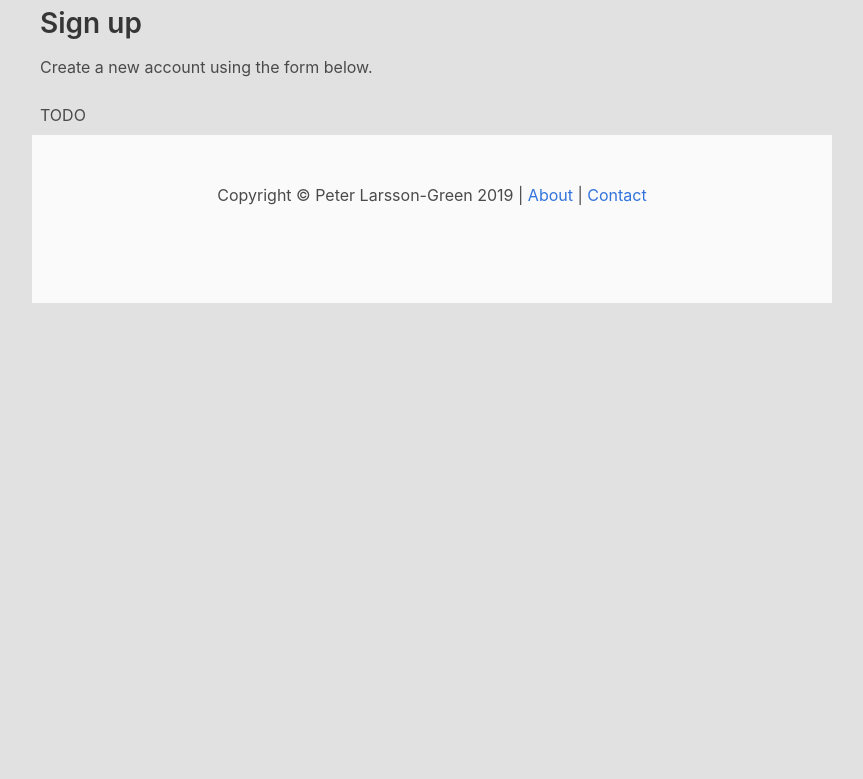
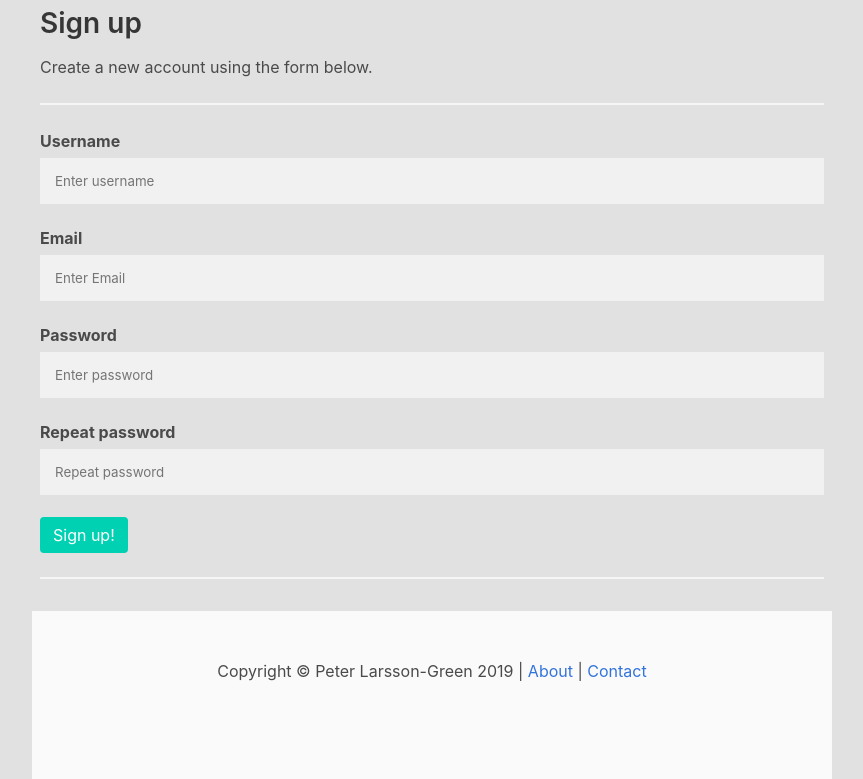
Before and after one commit to aleksandarj96/webappProject, a Node server app: page /accounts/sign-up in a window 1280 px wide. Shown: the part 124-903 px from the top of the page, without its empty margins (208-1071 px from the left). Before the commit the page ends 427 px from the top, so only its background shows below. Run offline with Node 20, Linux system fonts and the light colour scheme; some libraries are stand-ins or nearby versions.

Commit message:
Created forms for sign in and sign up

```diff
--- a/webapp/src/presentation-layer/views/accounts-sign-up.hbs
+++ b/webapp/src/presentation-layer/views/accounts-sign-up.hbs
@@ -1,10 +1,41 @@
+<style>
+
+input[type=text], input[type=password] {
+  width: 100%;
+  padding: 15px;
+  margin: 5px 0 22px 0;
+  display: inline-block;
+  border: none;
+  background: #f1f1f1;
+}
+
+</style>
+
 <div class="content">
+
 	<h2>Sign up</h2>
 	<p>Create a new account using the form below.</p>
+
 </div>
 
 <form action="">
 
-	TODO
+	<hr>
+
+	<label for="username"><b>Username</b></label>
+	<input type="text" placeholder="Enter username" name="username" required>
+
+	<label for="email"><b>Email</b></label>
+	<input type="text" placeholder="Enter Email" name="email" required>
+
+	<label for="password"><b>Password</b></label>
+	<input type="password" placeholder="Enter password" name="password" required>
+
+	<label for="repeat-password"><b>Repeat password</b></label>
+	<input type="password" placeholder="Repeat password" name="repeat-password" required>
+
+	<button type="submit" class="button is-primary">Sign up!</button>
+
+	<hr>
 
 </form>
```
Also changed, not shown: webapp/src/presentation-layer/views/accounts-sign-in.hbs (+26 -1 lines), 4 other files.
